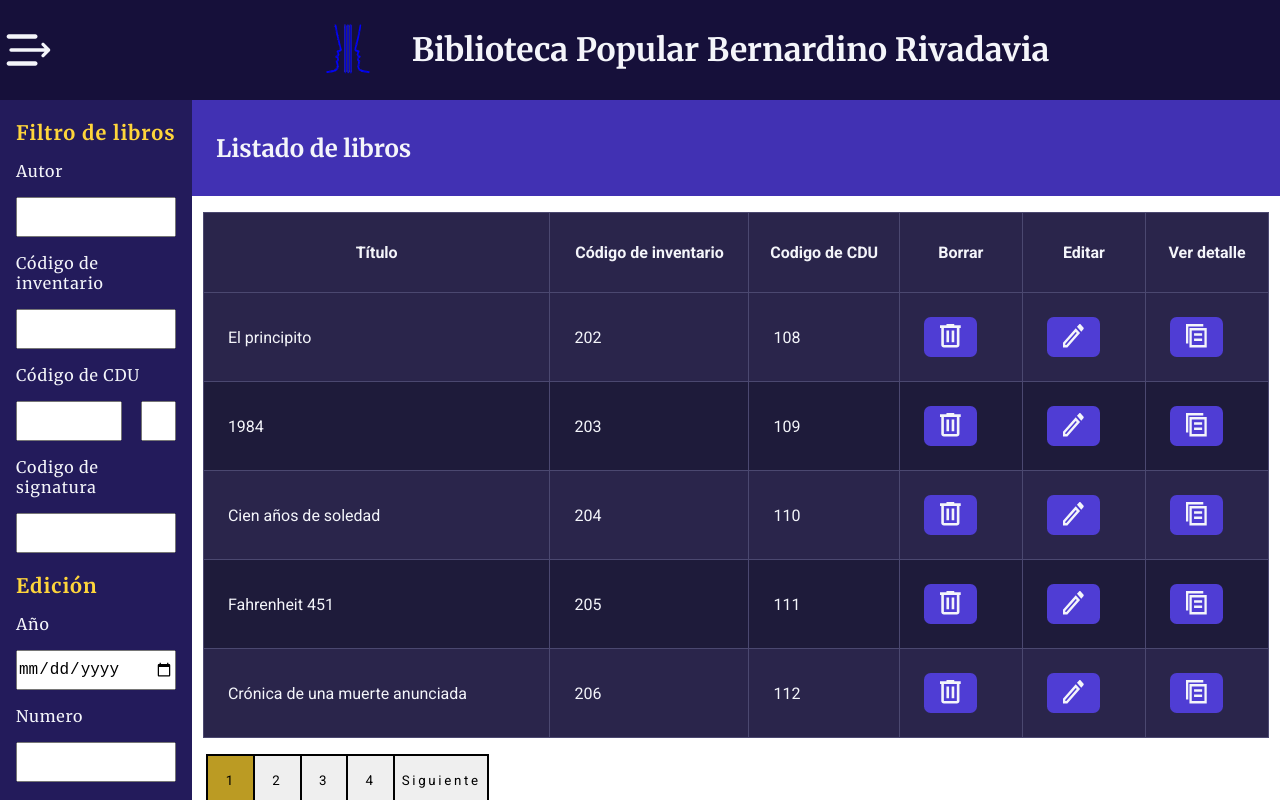
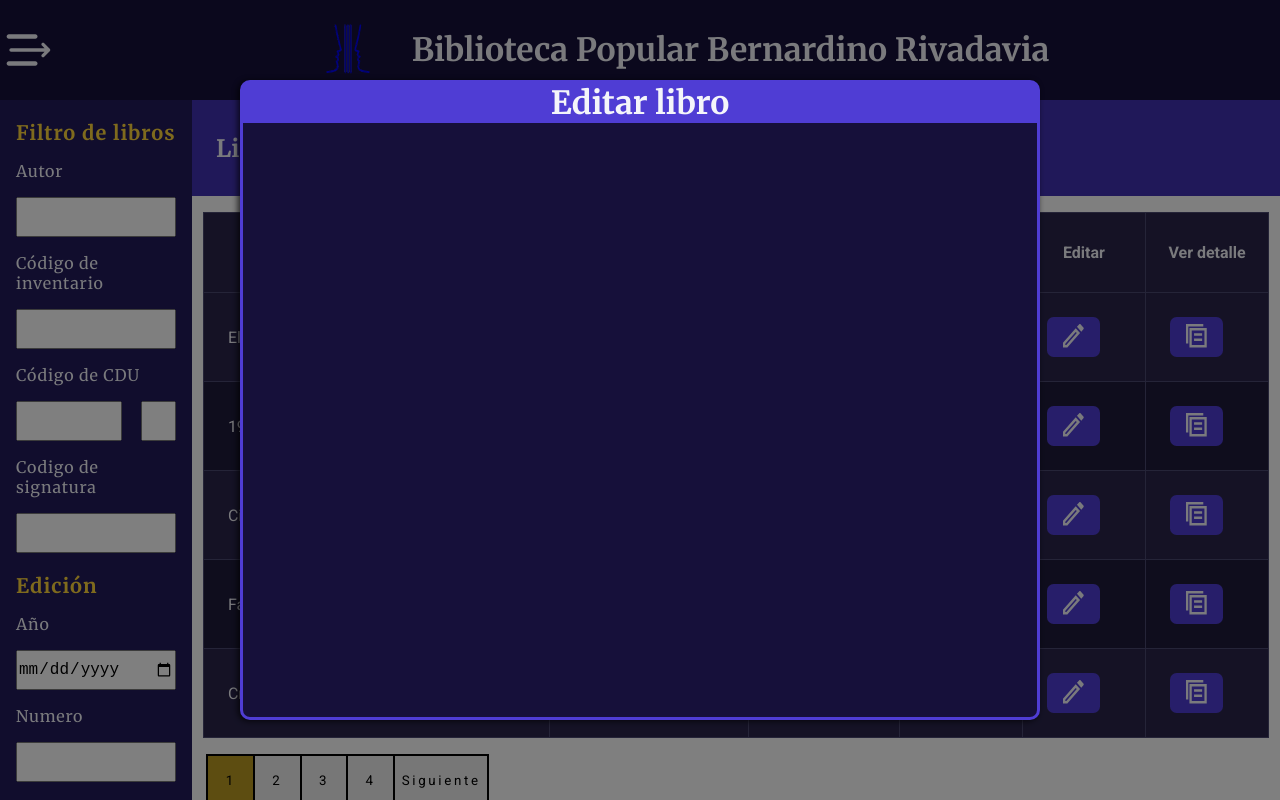
Before and after one commit to RolandoKirina/PPSLibraryBernardinoRivadavia, a React (Vite) app: page /books in a window 1280 px wide. Both pictures are taken after a click on the button 1073 px from the left and 337 px from the top of the page. Shown: the top 800 px of the page. Built offline with nearby package versions, Linux system fonts and the light colour scheme.

Commit message:
agregando componente pop up

```diff
--- /dev/null
+++ b/src/components/popup-table/PopUp2.jsx
@@ -0,0 +1,21 @@
+import "./popup.css";
+/*en el classname hay que definir la altura y ancho del formulario en cada lugar que lo vaya a usar.
+*/
+
+export default function PopUp({ title, className, onClick,children}) {
+  return (
+    <>
+    <div className="popup" onClick={onClick}>
+    <div className={`bordepopup ${className}`}>
+        <div className='titlepopup2'>
+          <h1>{title}</h1>
+        </div>
+         <div>
+          {children}
+         </div>
+      </div>
+    </div>
+    </>
+
+  );
+}
--- /dev/null
+++ b/src/components/popup-table/popup.css
@@ -0,0 +1,25 @@
+
+.titlepopup2{
+    height: 2.5em;
+    width: 100%;
+    background-color: var(--primary-light-2);
+}
+
+.popup {
+  position: fixed;
+  top:0;
+  left: 0;
+  width: 100%;
+  height: 100%;
+  z-index: 9999;
+  background: rgba(0,0,0,0.5);
+  display: flex;
+  justify-content: center;
+  align-items: center;
+
+}
+
+.bordepopup{
+  border: 0.2em solid var(--primary-light-2);
+  box-shadow: -2px 1px 6px 0px rgba(0,0,0,0.75);
+}
--- a/src/pages/BookSection/BookSection.css
+++ b/src/pages/BookSection/BookSection.css
@@ -65,3 +65,14 @@
 .primary-btn{
   background-color: var(--primary-light-2);
 }
+
+
+
+
+.popup-container{
+    background: var(--primary-dark-2);
+    border-radius: 10px;
+    width: 50em;      /* ancho total */
+    height: 40em;
+
+}
--- a/src/pages/BookSection/BookSection.jsx
+++ b/src/pages/BookSection/BookSection.jsx
@@ -2,13 +2,16 @@ import DeleteIcon from '../../assets/img/delete-icon.svg';
 import EditIcon from '../../assets/img/edit-icon.svg';
 import DetailsIcon from '../../assets/img/details-icon.svg';
 import { Table } from '../../components/table/Table.jsx';
-
+import { useState } from 'react';
 import plusIcon from '../../assets/img/add-book-icon.svg';
 import Btn from '../../components/btn/Btn'
 import BookFilter from  '../../components/bookfilter/BookFilter.jsx';
 import  '../../components/Table/Table.css';
 import './BookSection.css';
+import PopUp from '../../components/popup-table/PopUp2.jsx';
 const BookSection = () => {
+
+  const [PopUpEditBook,setPopupEditBook]=useState(false);
 
   const books = [
     { id: 1, title: 'El principito', code_inventory: 202, codeCDU: 108 },
@@ -36,7 +39,7 @@ const BookSection = () => {
       accessor: 'edit',
 
       render: (_, row) => (
-        <button className="button-table"  onClick={() => console.log('Editar', row)}>
+        <button className="button-table"  onClick={() => setPopupEditBook(true)}>
           <img src={EditIcon} alt="Editar" />
         </button>
       )
@@ -61,7 +64,19 @@ const BookSection = () => {
         <div className="book-title">
               <h2>Listado de libros</h2>
           </div>
-        <Table columns={columns} data={books} />
+        <Table columns={columns} data={books}>
+
+            {PopUpEditBook && (
+              <PopUp
+                title="Editar libro"
+                className="popup-container"
+                onClick={() => setPopupEditBook(false)}
+              >
+              </PopUp>
+            )}
+
+        </Table>
+
 
       <div>
         <div className="listbtns">
@@ -86,7 +101,6 @@ const BookSection = () => {
               </div>
       </div>
 
-
     </section>
 
 
```
Also changed, not shown: src/index.css (indentation only). Lines whose indentation alone changed are shown as unchanged.
